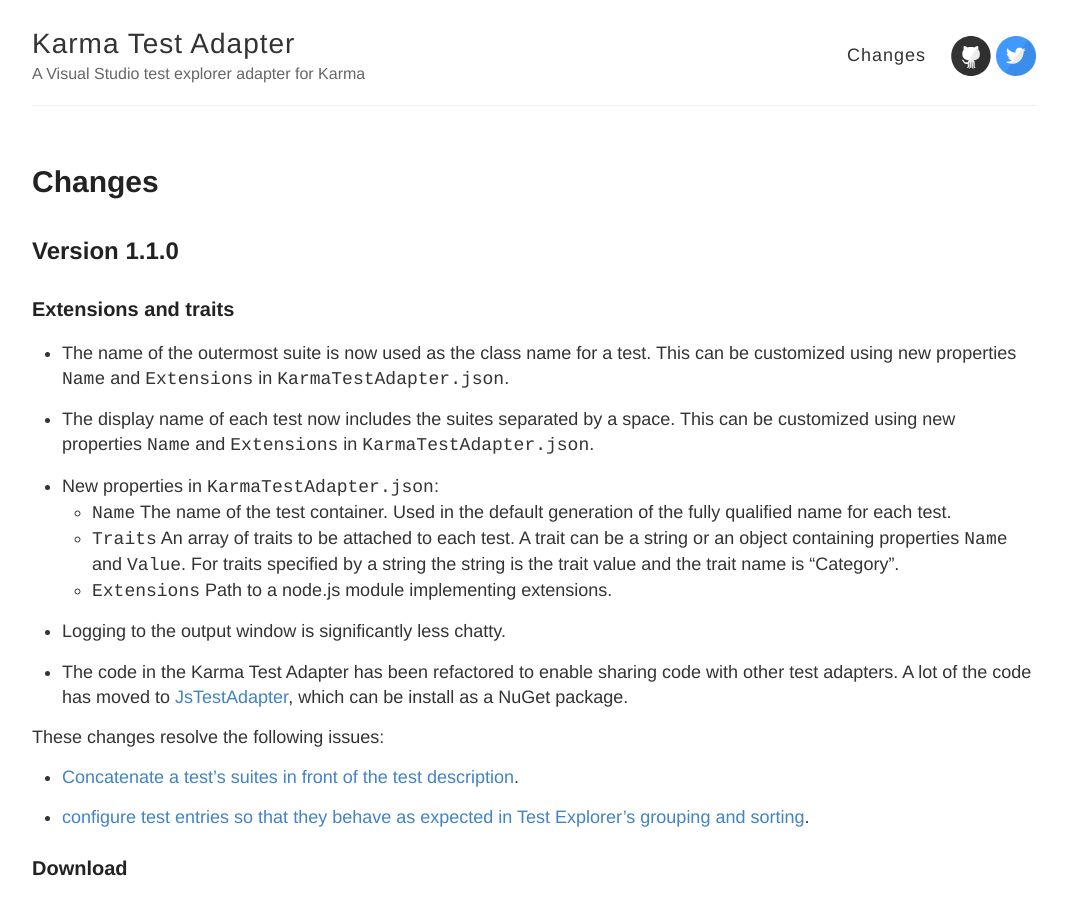
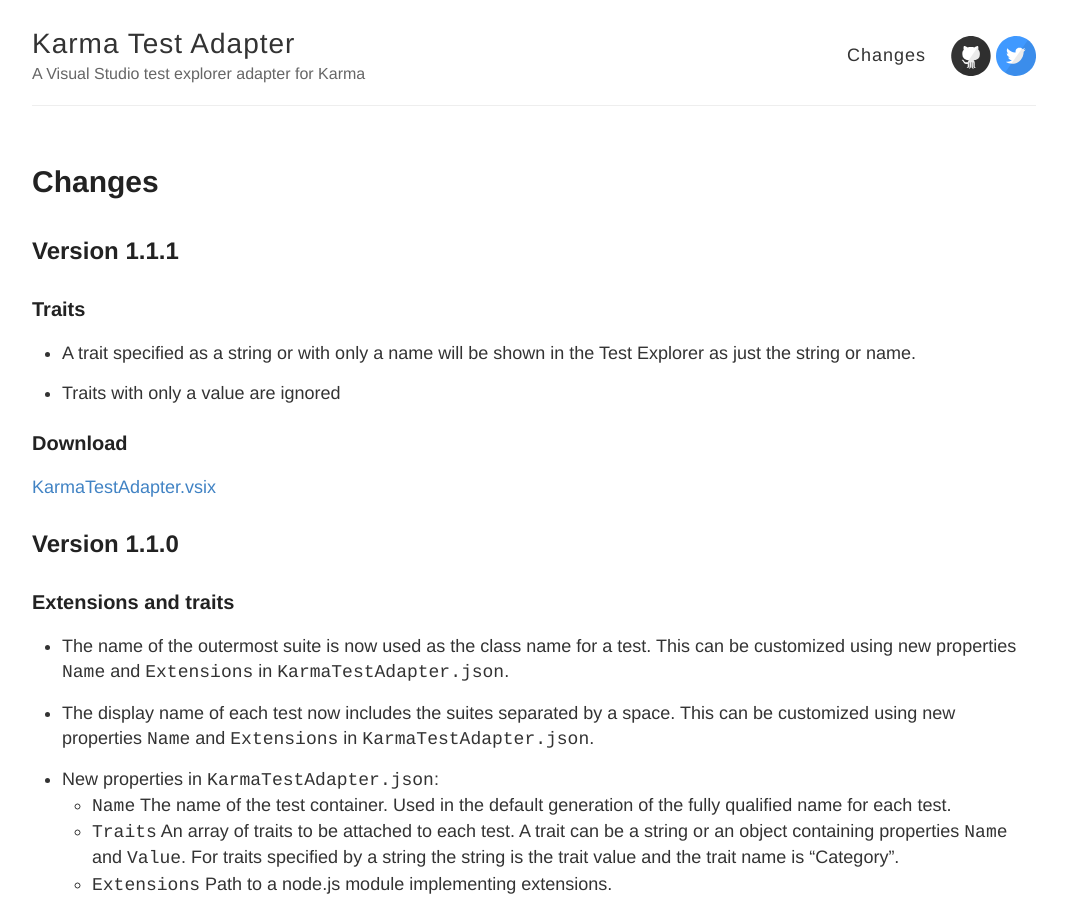
Before and after one commit to MortenHoustonLudvigsen/KarmaTestAdapter, a Jekyll site: the page built from Changes.md, in a window 1280 px wide and 900 px high. Shown: the whole window, without its empty margins (106-1173 px from the left). Built offline with Jekyll 4.4.1, drawn with Linux system fonts in a browser that asks for light colours; Markdown is read by kramdown in place of the engine named in the settings.

Commit message:
Update Changes.md

```diff
--- a/Changes.md
+++ b/Changes.md
@@ -3,6 +3,18 @@
 title: Changes
 permalink: /changes/
 ---
+
+## Version 1.1.1
+
+### Traits
+
+* A trait specified as a string or with only a name will be shown in the Test Explorer as just the string or name.
+
+* Traits with only a value are ignored
+
+### Download
+
+[KarmaTestAdapter.vsix](https://github.com/MortenHoustonLudvigsen/KarmaTestAdapter/releases/download/v1.1.1/KarmaTestAdapter.vsix)
 
 ## Version 1.1.0
 
```
